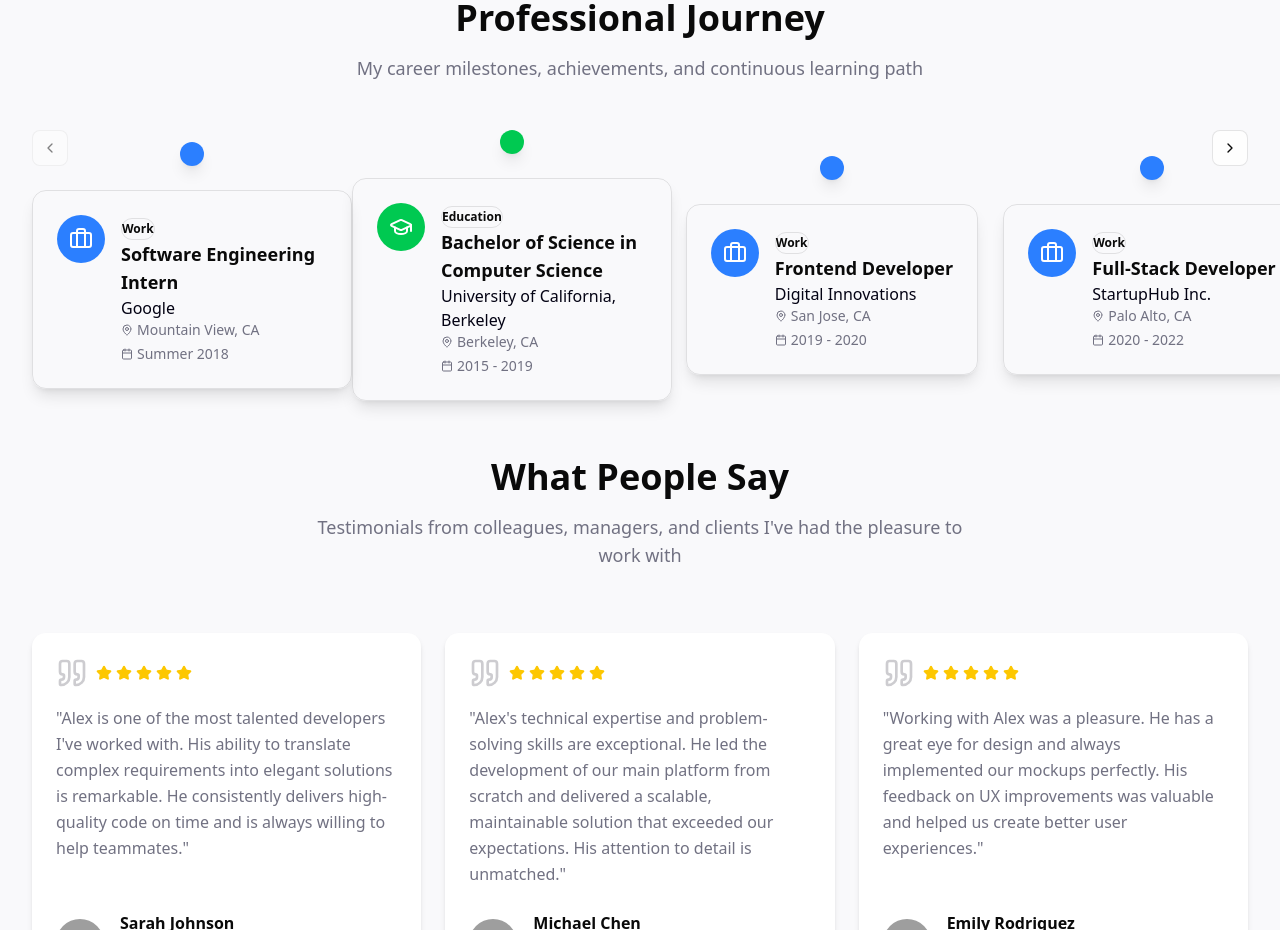
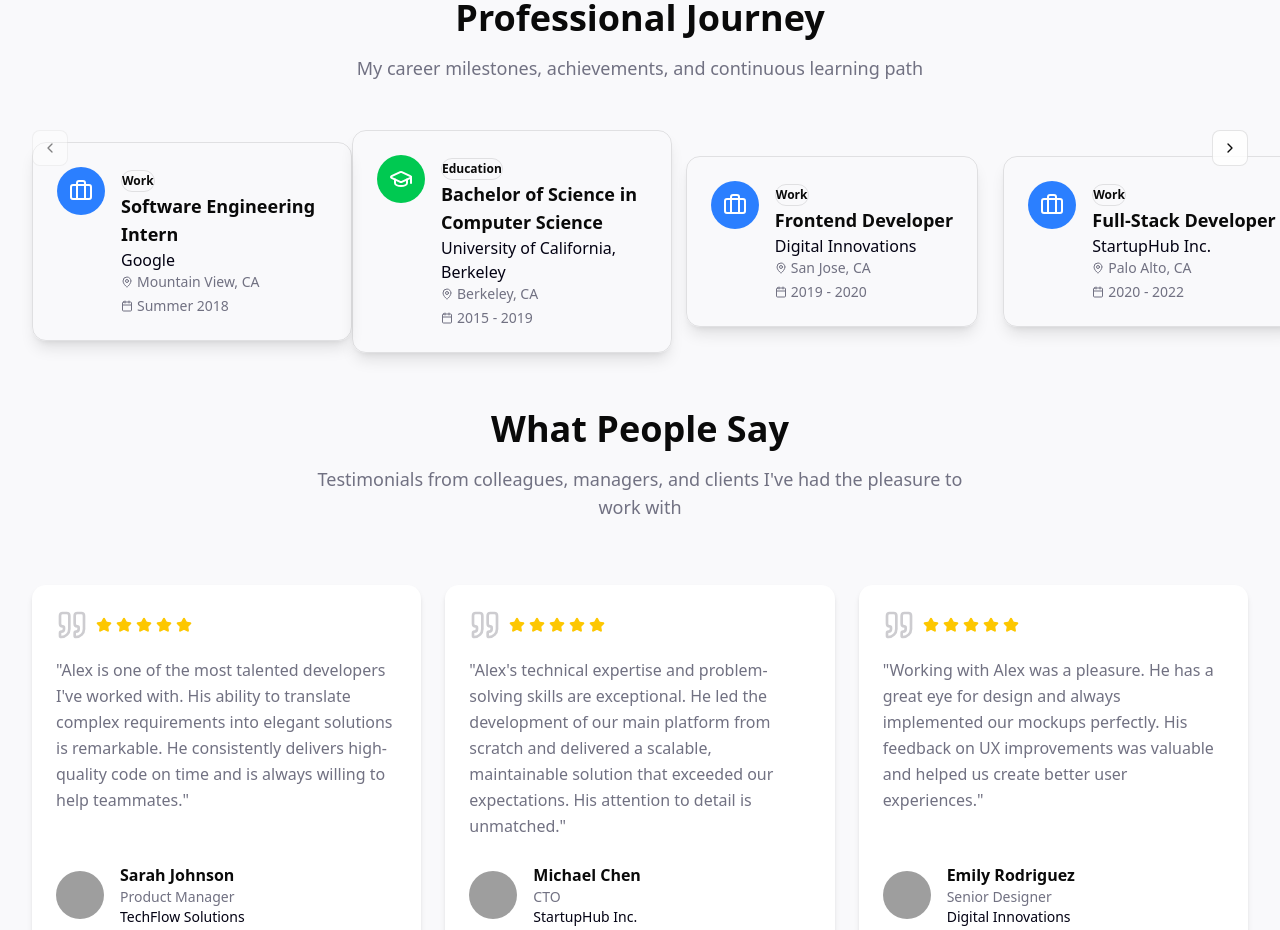
Before and after one commit to ramizik/my-website, a React (Vite) app: page / in a window 1280 px wide. Shown: the part 3520-4450 px from the top of the page. Built offline with nearby package versions, Linux system fonts and the light colour scheme; grey boxes are pictures that could not be loaded.

Commit message:
Remove Timeline Dots from All Entries

```diff
--- a/src/components/TimelineSection.tsx
+++ b/src/components/TimelineSection.tsx
@@ -266,11 +266,6 @@ export default function TimelineSection() {
               {/* Timeline Items */}
               {timelineItems.map((item, index) => (
                 <div key={item.id} className="timeline-item relative flex flex-col items-center mx-8 first:ml-0 last:mr-0">
-                  {/* Timeline Dot */}
-                  <div className={`timeline-dot w-6 h-6 rounded-full ${getTypeColor(item.type)} border-4 border-background shadow-lg z-10 mb-6 cursor-pointer hover:scale-125 transition-transform duration-300 relative -top-3`}
-                       onClick={() => openModal(item)}>
-                  </div>
-
                   {/* Timeline Card */}
                   <Card
                     className="timeline-card w-80 bg-background/95 backdrop-blur-sm border shadow-lg hover:shadow-xl transition-all duration-300 hover:-translate-y-2 cursor-pointer"
```
